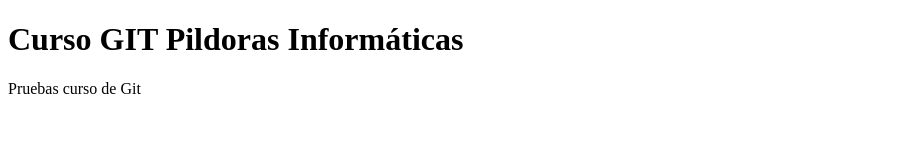
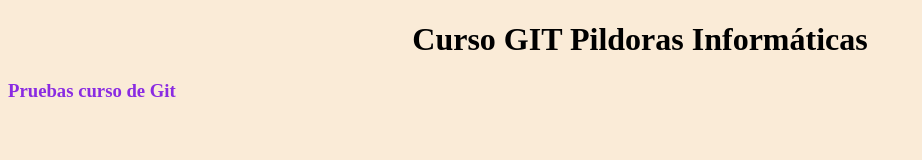
Before and after one commit to Githubudi-0/CursoGit, a plain HTML site: page index.html in a window 1280 px wide. Shown: the whole page, without its empty margins (0-922 px from the left). Drawn offline with Linux system fonts and the light colour scheme.

Commit message:
link css, estilos h1 h3

```diff
--- /dev/null
+++ b/css/styles.css
@@ -0,0 +1,11 @@
+body {
+    background-color: antiquewhite;
+}
+
+h1 {
+    text-align: center;
+}
+
+h3 {
+    color: blueviolet;
+}
--- a/index.html
+++ b/index.html
@@ -3,12 +3,13 @@
 <head>
     <meta charset="UTF-8">
     <meta name="viewport" content="width=device-width, initial-scale=1.0">
+    <link rel="stylesheet" href="css/styles.css">
     <title>Curso GIT Pildoras informáticas</title>
 </head>
 <body>
     <h1>Curso GIT Pildoras Informáticas</h1>
 
-    <p>Pruebas curso de Git</p>
+    <h3>Pruebas curso de Git</h3>
 
 </body>
 </html>
```
Also changed, not shown: js/javascript.js (added).
